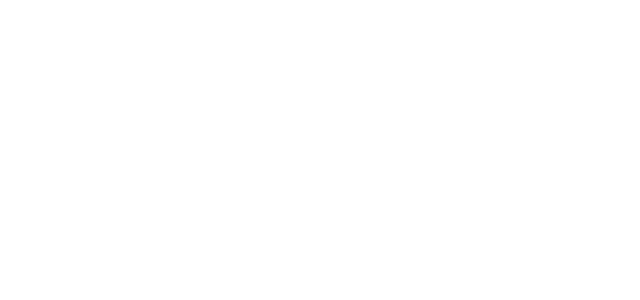
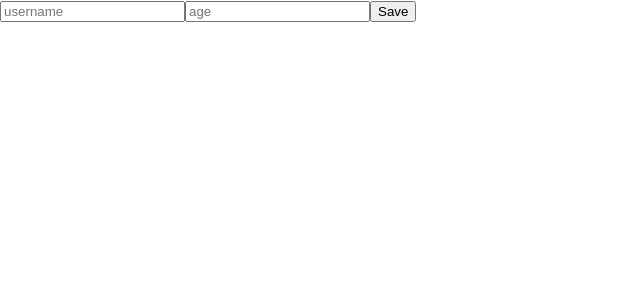
Before and after one commit to nguyenduchuy1968/React2024, a React (Create React App) app: page / in a window 1280 px wide. Shown: the top 300 px of the page, without its empty margins (0-640 px from the left). Built offline with nearby package versions, Linux system fonts and the light colour scheme.

Commit message:
lesson-3/part_1

```diff
--- a/src/App.js
+++ b/src/App.js
@@ -1,10 +1,30 @@
 import './App.css';
+import {useRef, useState} from "react";
 
 
 const App = () => {
+    // const name = useRef()
+    // const age = useRef()
+
+    const [user, setUser] = useState({})
+
+    const handler = (e) => {
+        e.preventDefault()
+        // console.log(e.target.name.value);
+        // console.log(e.target.age.value)
+        setUser(prev => ({...prev, [e.target.name] : e.target.value}))
+
+    }
+
+        console.log(user)
+
+
   return (
-      <div>
-      </div>
+      <form>
+          <input type={'text'} placeholder={'username'} name={'name'} onChange={handler}/>
+          <input type={'text'} placeholder={'age'} name={'age'} onChange={handler}/>
+          <button>Save</button>
+      </form>
   );
 };
 
```
